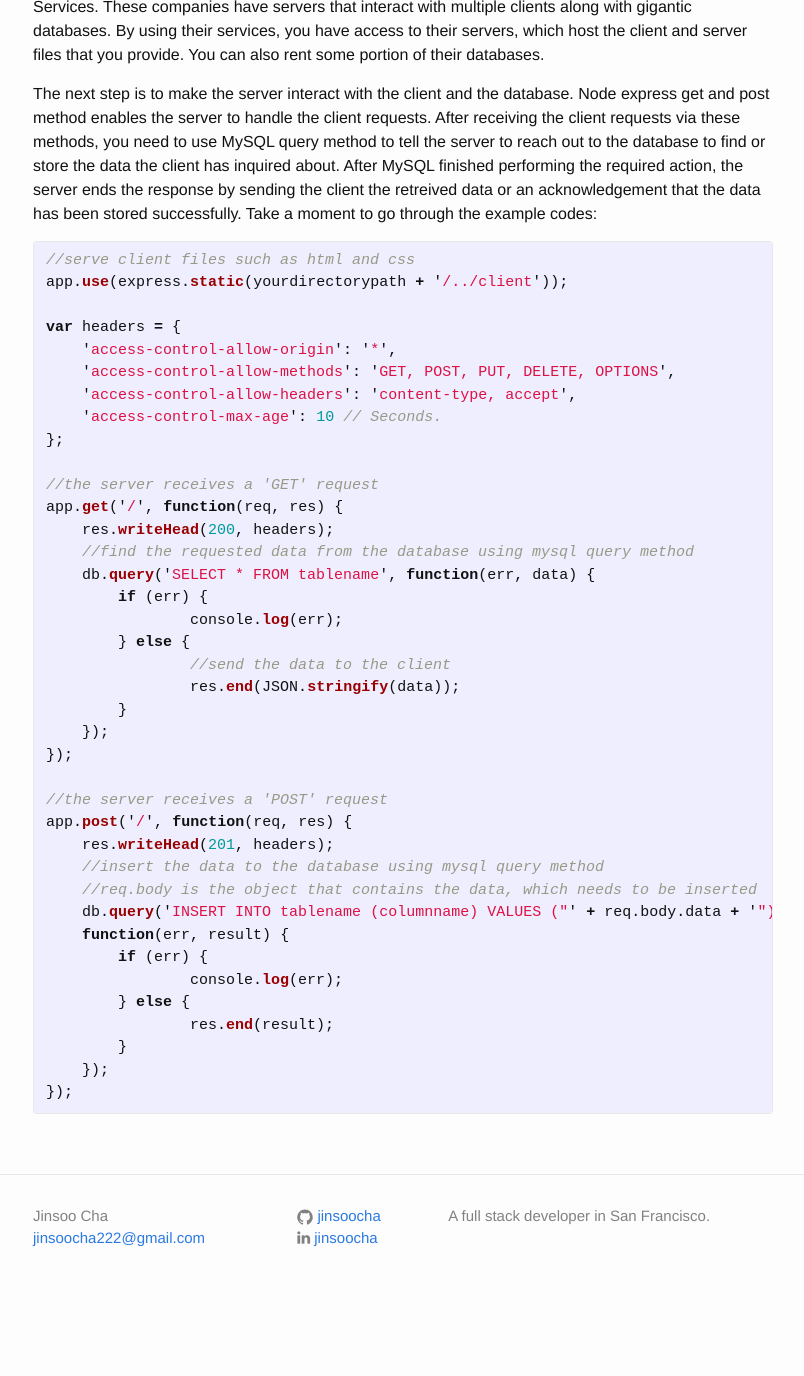
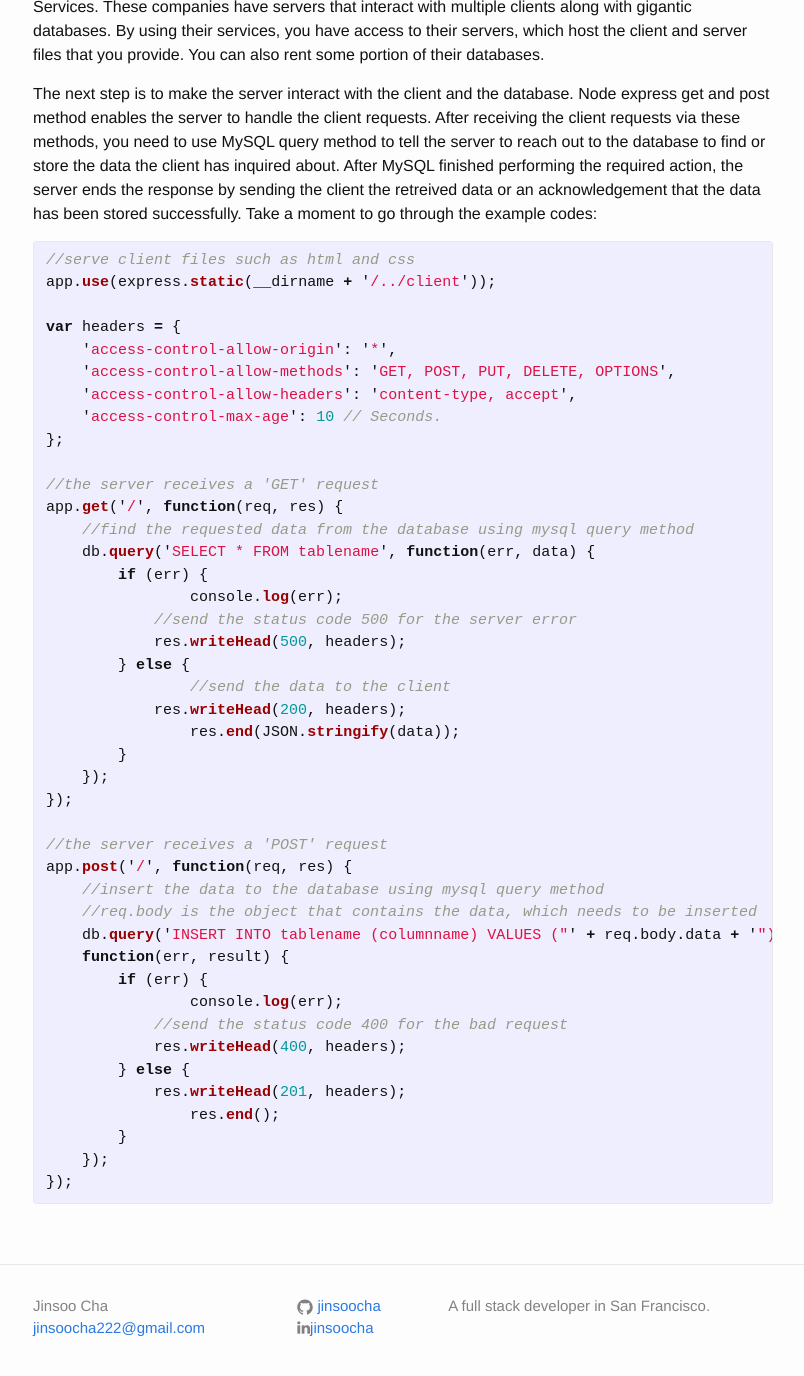
Before and after one commit to jinsoocha/jinsoocha.github.io, a Jekyll site: the page built from _posts/2016-05-18-The relationship between server and database.markdown, in a window 1280 px wide and 1400 px high, scrolled down 1410 px. Shown: the top 1376 px of the window, without its empty margins (237-1041 px from the left). Built offline with Jekyll 4.4.1, drawn with Linux system fonts in a browser that asks for light colours; nearby versions of some CDN libraries; before the commit the page ends 2720 px from its top, so only the background shows below that.

Commit message:
edit post - the relationship between server and database

```diff
--- a/_includes/footer.html
+++ b/_includes/footer.html
@@ -21,7 +21,7 @@
           {% if site.linkedin_username %}
           <li>
             <a href="https://linkedin.com/in/{{ site.linkedin_username }}">
-              <i class="fa fa-linkedin" style="color:grey"></i> jinsoocha
+               <i class="fa fa-linkedin" style="color:grey"></i>jinsoocha
             </a>
           </li>
           {% endif %}
--- a/_posts/2016-05-18-The relationship between server and database.markdown
+++ b/_posts/2016-05-18-The relationship between server and database.markdown
@@ -46,7 +46,7 @@ The next step is to make the server interact with the client and the database. N
 
 {% highlight javascript %}
 //serve client files such as html and css
-app.use(express.static(yourdirectorypath + '/../client'));
+app.use(express.static(__dirname + '/../client'));
 
 var headers = {
     'access-control-allow-origin': '*',
@@ -57,13 +57,15 @@ var headers = {
 
 //the server receives a 'GET' request
 app.get('/', function(req, res) {
-    res.writeHead(200, headers);
     //find the requested data from the database using mysql query method
     db.query('SELECT * FROM tablename', function(err, data) {
         if (err) {
         	console.log(err);
+            //send the status code 500 for the server error
+            res.writeHead(500, headers);
         } else {
         	//send the data to the client
+            res.writeHead(200, headers);
         	res.end(JSON.stringify(data));
     	}
     });
@@ -71,15 +73,17 @@ app.get('/', function(req, res) {
 
 //the server receives a 'POST' request
 app.post('/', function(req, res) {
-    res.writeHead(201, headers);
     //insert the data to the database using mysql query method
     //req.body is the object that contains the data, which needs to be inserted
     db.query('INSERT INTO tablename (columnname) VALUES ("' + req.body.data + '")',
     function(err, result) {
         if (err) {
         	console.log(err);
+            //send the status code 400 for the bad request
+            res.writeHead(400, headers);
         } else {
-        	res.end(result);
+            res.writeHead(201, headers);
+        	res.end();
         }
     });
 });
```
